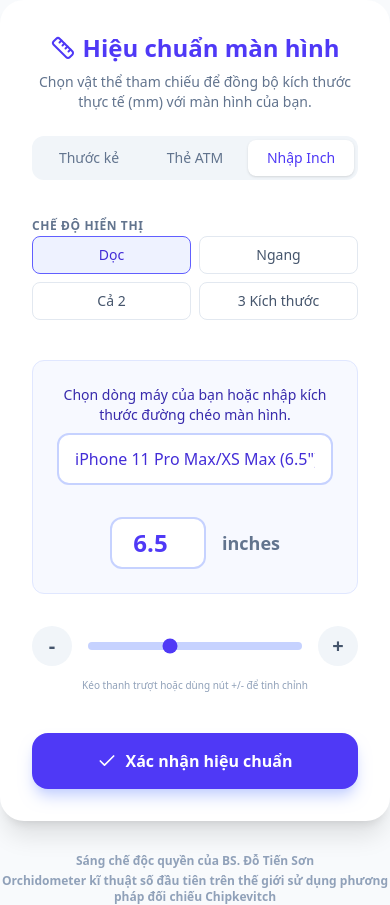
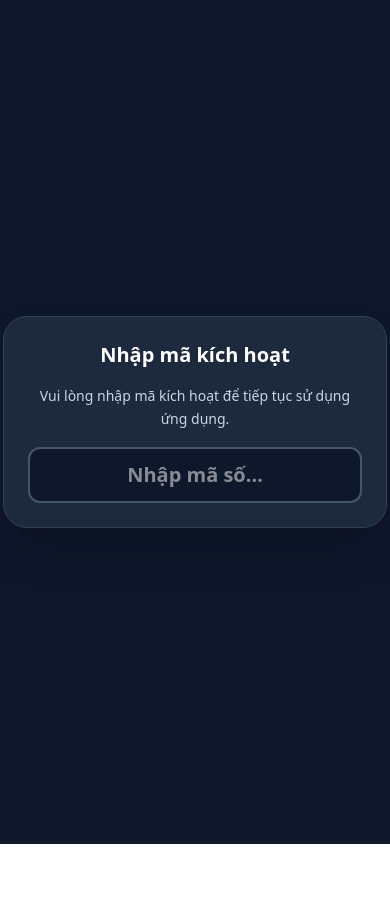
Before and after one commit to dotienson/doca-doson, a React (Vite) app: page / in a window 390 px wide. Both pictures are taken after a click on the button "Xác nhận". After the commit the page ends 844 px from the top, so only its background shows below. Built offline with nearby package versions, Linux system fonts and the light colour scheme.

Commit message:
feat: Add promo code feature and update subtitle
Introduces a new promo code feature for app activation and updates the subtitle to include relevant professional affiliations.

```diff
--- a/src/App.tsx
+++ b/src/App.tsx
@@ -56,7 +56,7 @@ const t = {
     stage1: "Giai đoạn Tiền dậy thì",
     stage2: "Giai đoạn Dậy thì",
     stage3: "Giai đoạn Trưởng thành",
-    subtitle: "BS. Đỗ Tiến Sơn TAHN",
+    subtitle: "BS. Đỗ Tiến Sơn (TAHN, ESPE)",
     guideTitle: "Hướng dẫn sử dụng",
     guide1: "Thông báo trẻ và gia đình quy trình đối chiếu theo quy trình",
     guide2: "Hiệu chuẩn màn hình với lựa chọn phù hợp, giải thích sơ bộ cho gia đình về các kích cỡ đối chiếu.",
@@ -65,7 +65,10 @@ const t = {
     guide5: "Thông báo kết quả khám sàng lọc. Có thể đối chiếu với thước Prader và Siêu âm khi có chỉ định.",
     guideNote: "Lưu ý: Kích thước elip trên màn hình đã được hiệu chuẩn theo mm thực tế. Luôn hiệu chuẩn trước mỗi lần sử dụng. Màn hình mặc định được cài đặt cho dòng iPhone 11 Pro Max.",
     understood: "Xác nhận",
-    calibFactor: "Hệ số Hiệu chuẩn Màn hình"
+    calibFactor: "Hệ số Hiệu chuẩn Màn hình",
+    promoTitle: "Nhập mã kích hoạt",
+    promoDesc: "Vui lòng nhập mã kích hoạt để tiếp tục sử dụng ứng dụng.",
+    promoPlaceholder: "Nhập mã số..."
   },
   en: {
     consentTitle: "Important Notice",
@@ -96,7 +99,7 @@ const t = {
     stage1: "Pre-pubertal Stage",
     stage2: "Pubertal Stage",
     stage3: "Adult Stage",
-    subtitle: "Dr. Do Tien Son, ESPE, TAHN",
+    subtitle: "Dr. Do Tien Son (TAHN, ESPE)",
     guideTitle: "Instructions for Use",
     guide1: "Inform the child and family of the comparison procedure.",
     guide2: "Calibrate the screen with the appropriate option, briefly explain the comparison sizes to the family.",
@@ -105,7 +108,10 @@ const t = {
     guide5: "Announce the screening results. Can be compared with a Prader orchidometer and Ultrasound when indicated.",
     guideNote: "Note: The ellipse size on the screen is calibrated to actual mm. Always calibrate before each use. The default screen is set for iPhone 11 Pro Max.",
     understood: "Confirm",
-    calibFactor: "Standardized Calibration Active"
+    calibFactor: "Standardized Calibration Active",
+    promoTitle: "Enter Activation Code",
+    promoDesc: "Please enter the activation code to continue using the application.",
+    promoPlaceholder: "Enter code..."
   }
 };
 
@@ -172,6 +178,8 @@ export default function App() {
   const [isCalibrated, setIsCalibrated] = useState(false);
   const [hasConsented, setHasConsented] = useState(false);
   const [consentDeclined, setConsentDeclined] = useState(false);
+  const [isCodeEntered, setIsCodeEntered] = useState(false);
+  const [promoCode, setPromoCode] = useState('');
   const [pixelsPerMm, setPixelsPerMm] = useState<number | null>(null);
   const [currentVolumeIdx, setCurrentVolumeIdx] = useState(0);
   const [showInfo, setShowInfo] = useState(false);
@@ -195,12 +203,16 @@ export default function App() {
   useEffect(() => {
     const savedPpm = localStorage.getItem('orchidometer_ppm');
     const savedMode = localStorage.getItem('orchidometer_mode');
+    const savedPromo = localStorage.getItem('orchidometer_promo');
     if (savedPpm) {
       setPixelsPerMm(parseFloat(savedPpm));
       setIsCalibrated(true);
     }
     if (savedMode) {
       setDisplayMode(savedMode as any);
+    }
+    if (savedPromo === 'true') {
+      setIsCodeEntered(true);
     }
     const savedLang = localStorage.getItem('orchidometer_lang');
     if (savedLang) {
@@ -272,11 +284,11 @@ export default function App() {
         }}
         className="min-h-screen bg-slate-900 flex items-center justify-center p-6 text-center font-sans"
       >
-        <div className="bg-slate-800 p-8 rounded-3xl max-w-md border border-slate-700 space-y-6 shadow-2xl">
-          <div className="w-16 h-16 bg-orange-500/20 rounded-full flex items-center justify-center mx-auto">
-            <AlertTriangle className="w-8 h-8 text-orange-500" />
+        <div className="bg-slate-800 p-6 sm:p-8 rounded-3xl max-w-sm sm:max-w-md border border-slate-700 space-y-4 sm:space-y-6 shadow-2xl">
+          <div className="w-12 h-12 sm:w-16 sm:h-16 bg-orange-500/20 rounded-full flex items-center justify-center mx-auto">
+            <AlertTriangle className="w-6 h-6 sm:w-8 sm:h-8 text-orange-500" />
           </div>
-          <h2 className="text-2xl font-bold text-white">{t[lang].consentTitle}</h2>
+          <h2 className="text-xl sm:text-2xl font-bold text-white">{t[lang].consentTitle}</h2>
           <p className="text-slate-300 text-sm leading-relaxed">
             {t[lang].consentWarning1}<br/>
             {t[lang].consentWarning2}
@@ -309,6 +321,43 @@ export default function App() {
               English
             </button>
           </div>
+        </div>
+      </div>
+    );
+  }
+
+  if (hasConsented && !isCodeEntered) {
+    return (
+      <div
+        style={{
+          paddingTop: 'var(--sat)',
+          paddingBottom: 'var(--sab)',
+          paddingLeft: 'var(--sal)',
+          paddingRight: 'var(--sar)'
+        }}
+        className="min-h-screen bg-slate-900 flex items-center justify-center p-6 text-center font-sans"
+      >
+        <div className="bg-slate-800 p-6 sm:p-8 rounded-3xl max-w-sm sm:max-w-md w-full border border-slate-700 space-y-4 sm:space-y-6 shadow-2xl">
+          <h2 className="text-xl sm:text-2xl font-bold text-white">{t[lang].promoTitle}</h2>
+          <p className="text-slate-300 text-sm leading-relaxed">
+            {t[lang].promoDesc}
+          </p>
+          <input
+            type="text"
+            inputMode="numeric"
+            pattern="[0-9]*"
+            placeholder={t[lang].promoPlaceholder}
+            value={promoCode}
+            onChange={(e) => {
+              const val = e.target.value.replace(/[^0-9]/g, '');
+              setPromoCode(val);
+              if (val.endsWith('8') || val.endsWith('9')) {
+                setIsCodeEntered(true);
+                localStorage.setItem('orchidometer_promo', 'true');
+              }
+            }}
+            className="w-full bg-slate-900 border-2 border-slate-600 rounded-xl py-3 px-4 text-white font-bold text-center text-xl focus:outline-none focus:border-indigo-500 transition-colors"
+          />
         </div>
       </div>
     );
@@ -473,7 +522,7 @@ export default function App() {
             {t[lang].confirmCalib}
           </button>
         </div>
-        <div className="mt-8 text-xs text-slate-400 font-semibold text-center flex flex-col gap-1">
+        <div className="mt-8 text-[10px] sm:text-xs text-slate-400 font-semibold text-center flex flex-col gap-1">
           <a href="https://tamanhhospital.vn/chuyen-gia/do-tien-son/" target="_blank" rel="noopener noreferrer" className="hover:text-indigo-500 transition-colors">
             {t[lang].author}
           </a>
@@ -686,7 +735,7 @@ export default function App() {
         <div className="inline-block px-3 py-1 rounded-md bg-yellow-400/20 text-yellow-500 border border-yellow-500/30 text-[10px] font-mono uppercase tracking-widest">
           {t[lang].calibFactor}: {Math.round(ppm * 10) / 10} px/mm
         </div>
-        <div className="text-xs text-indigo-400/80 font-semibold flex flex-col gap-1">
+        <div className="text-[10px] sm:text-xs text-indigo-400/80 font-semibold flex flex-col gap-1">
           <a href="https://tamanhhospital.vn/chuyen-gia/do-tien-son/" target="_blank" rel="noopener noreferrer" className="hover:text-indigo-300 transition-colors">
             {t[lang].author}
           </a>
```
